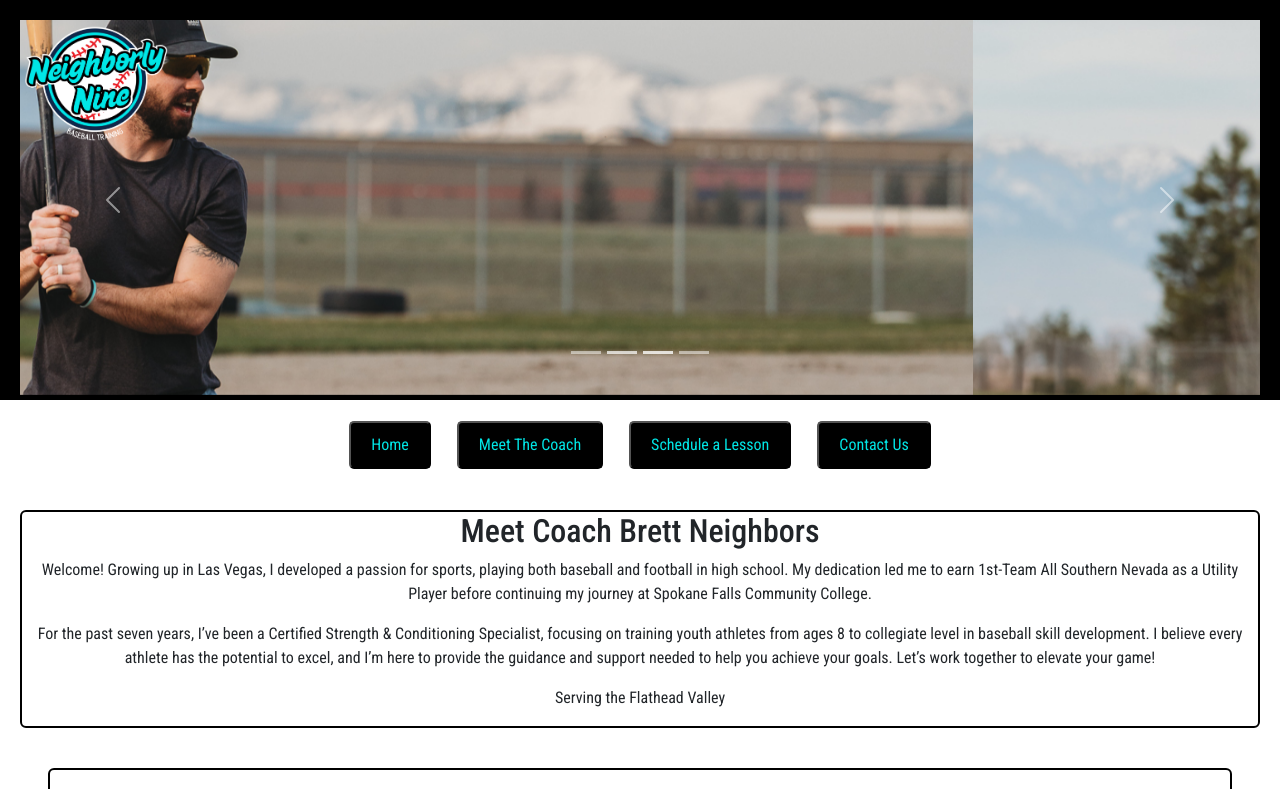
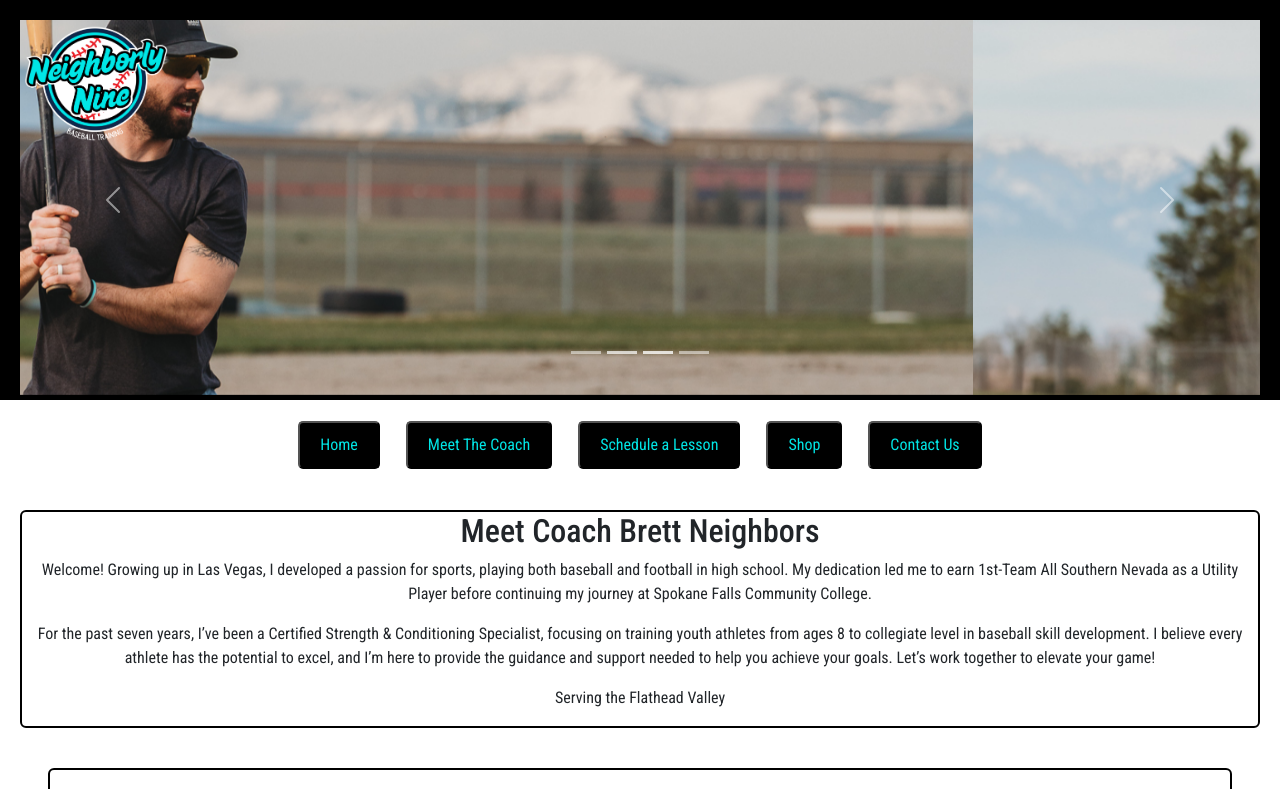
Before and after one commit to bneighbs6/baseball-site, a React (Create React App) app: page / in a window 1280 px wide. Shown: the top 789 px of the page. Built offline with nearby package versions, Linux system fonts and the light colour scheme; the HTML template or start-up script is replaced by a standard one; a web font is replaced by a local one.

Commit message:
Add a "Shop" button to NavigationBar

```diff
--- a/src/Components/NavigationBar.jsx
+++ b/src/Components/NavigationBar.jsx
@@ -32,6 +32,13 @@ function NavigationBar() {
             <button className="nav-btn">Schedule a Lesson</button>
           </Nav.Link>
           <Nav.Link
+            href="https://diamond-dev-apparel.printify.me/"
+            target="_blank"
+
+          >
+            <button className="nav-btn">Shop</button>
+          </Nav.Link>
+          <Nav.Link
             as={Link}
             to="contact"
             smooth={true}
```
